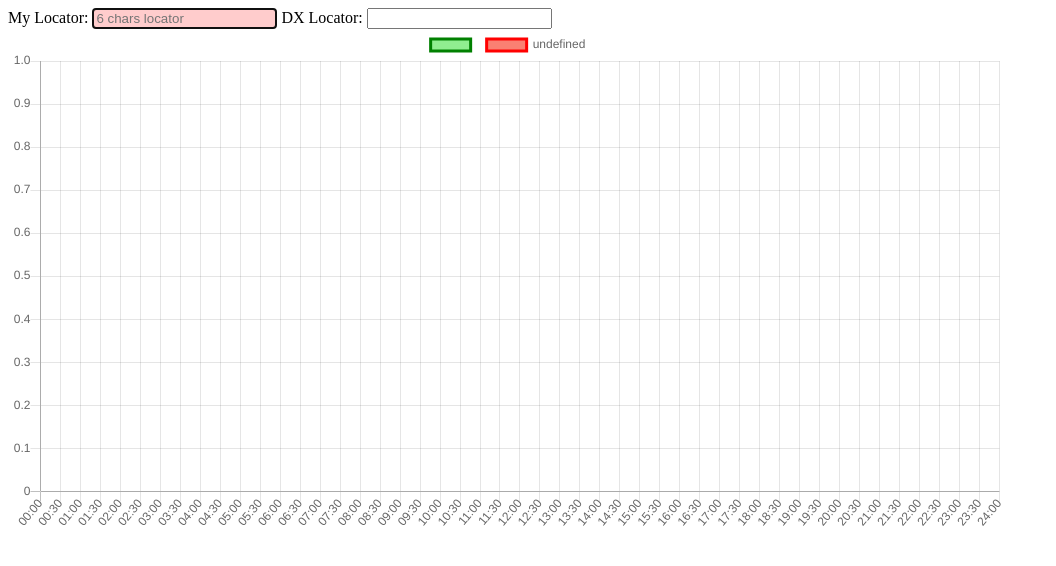
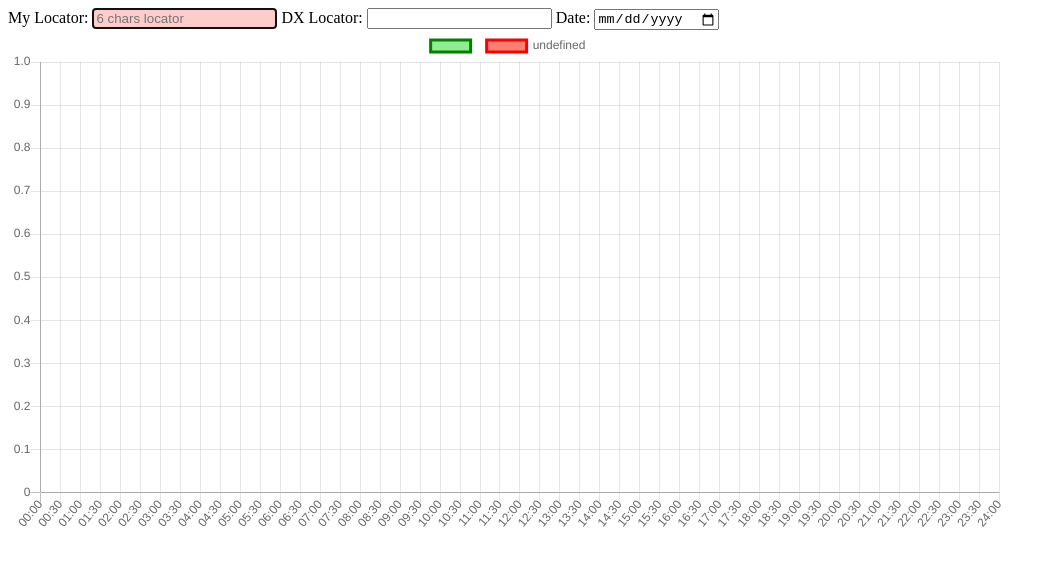
Before and after one commit to eloranta/moon-calculator, a plain HTML site: page index.html in a window 1280 px wide. Shown: the whole page, without its empty margins (0-1056 px from the left). Drawn offline with nearby package versions, Linux system fonts and the light colour scheme.

```diff
--- a/index.html
+++ b/index.html
@@ -8,6 +8,8 @@
   <input type="text" placeholder="6 chars locator" id="myLocator" value="" maxlength="6" required />
   <label for="dxLocator">DX Locator:</label>
   <input type="text" id="dxLocator" value="" maxlength="6" required />
+  <label for="date">Date: </label>
+  <input type="date" id="date" required />
 </div>
 
 <canvas id="myChart" class="chart-canvas"></canvas>
```
Also changed, not shown: moon-calculator.js (indentation only).
